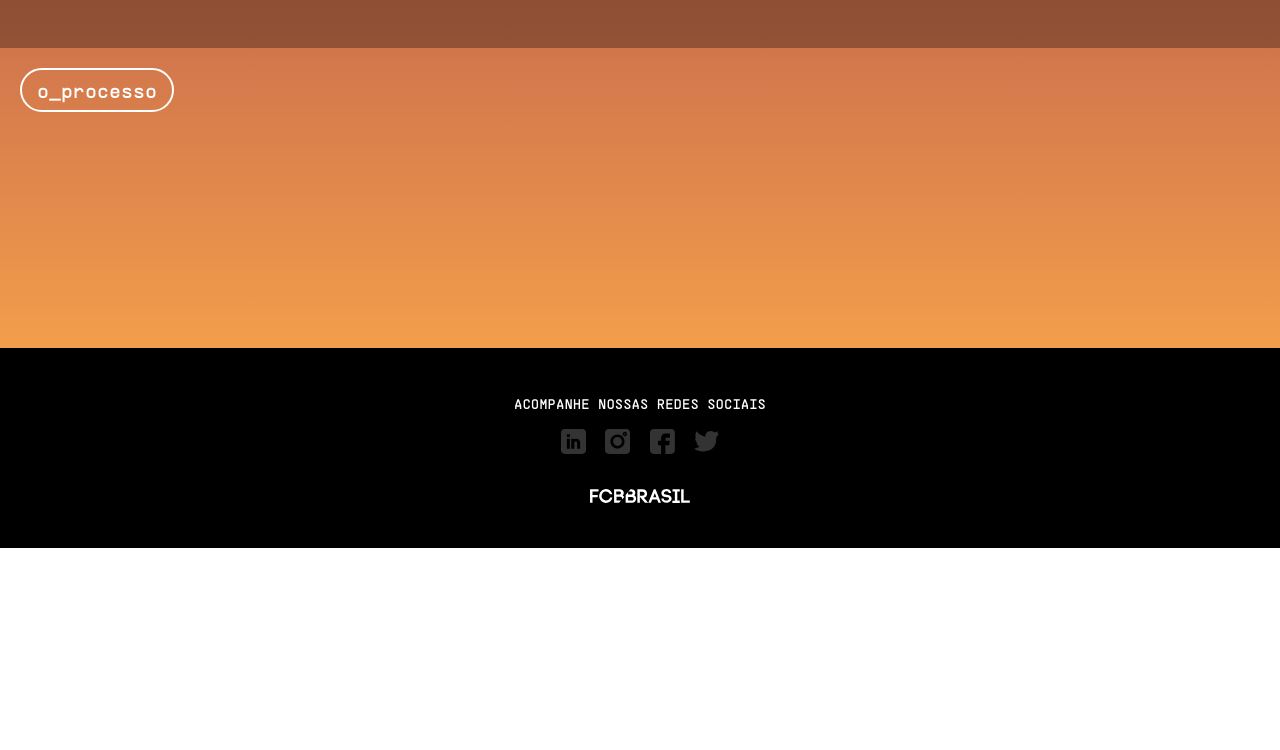
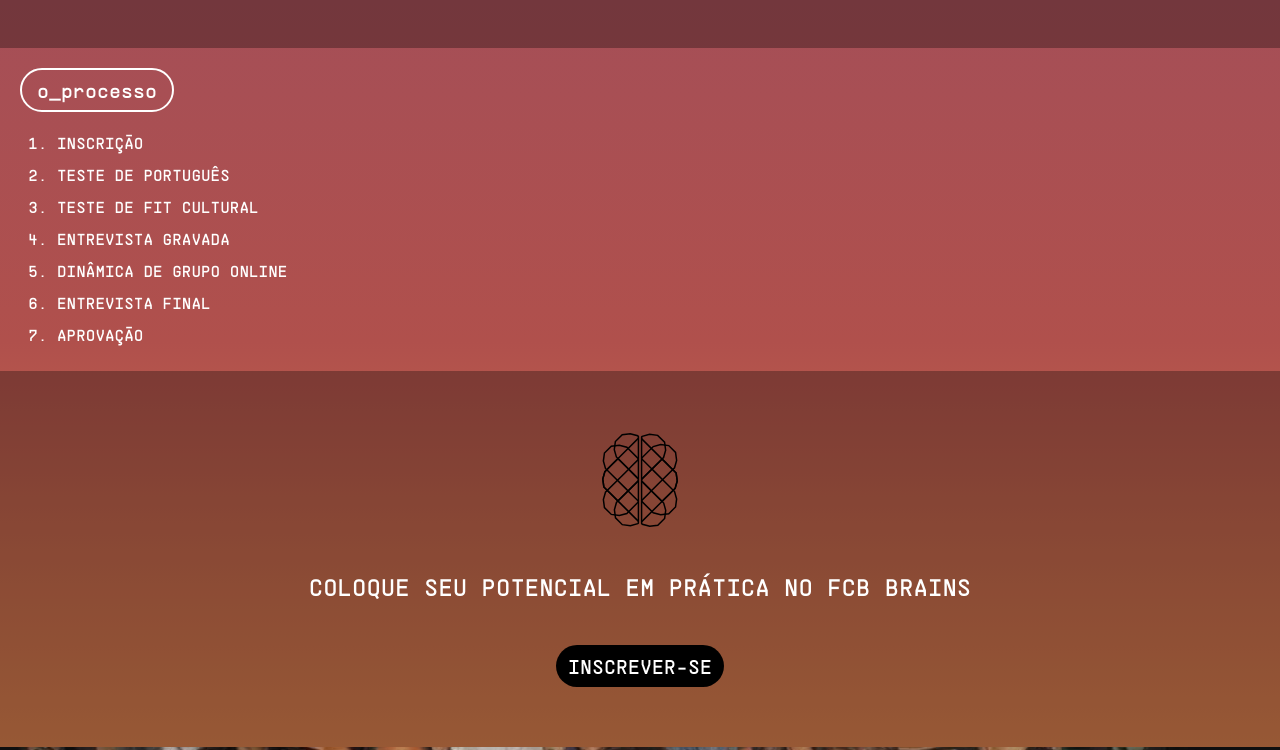
Before and after one commit to lilmonteiro/site-fcb-brains-2021, a plain HTML site: page index.html in a window 1280 px wide. Shown: the part 4080-4830 px from the top of the page. Before the commit the page ends 4628 px from the top, so only its background shows below. Drawn offline with Linux system fonts and the light colour scheme.

Commit message:
all blocks setted

```diff
--- a/index.html
+++ b/index.html
@@ -393,7 +393,7 @@
 
                 <div class="local-text">
                     <img class="local-icon" src="assets/local.svg">
-                    <a href="https://goo.gl/maps/73nDQQkkJ141p6G49">
+                    <a href="https://goo.gl/maps/73nDQQkkJ141p6G49" target="_blank">
                         <p>são paulo,sp</p>
                     </a>
                 </div>
@@ -460,8 +460,46 @@
             <div class="pill-title">
                 <p class="text-white">o_processo</p>
             </div>
+
+            <ol class="text-white block-text">
+                <li>
+                    INSCRIÇĀO
+                </li>
+                <li>
+                    TESTE DE PORTUGUÊS
+                </li>
+                <li>
+                    TESTE DE FIT CULTURAL
+                </li>
+                <li>
+                    ENTREVISTA GRAVADA
+                </li>
+                <li>
+                    DINÂMICA DE GRUPO ONLINE
+                </li>
+                <li>
+                    ENTREVISTA FINAL
+                </li>
+                <li>
+                    APROVAÇĀO
+                </li>
+            </ol>
+
+
         </div>
     </div>
+
+    <div id="cta-block" class="block text-white">
+        <div class="wrapper-inner cta-container text-uppercase">
+            <img src="assets/brain-icon.svg">
+            <p>Coloque seu potencial em prática no FCB Brains</p>
+            <button id="cta-final" type="button" class="btn btn-dark btn-inscrever">INSCREVER-SE</button>
+        </div>
+    </div>
+
+    <div class="block turma-2019">
+    </div>
+
 
     <footer class="social-media-bar">
         <p class="social-media-text">ACOMPANHE NOSSAS REDES SOCIAIS</p>
@@ -474,7 +512,7 @@
                     <defs>
                     </defs>
                     <g>
-                        <path class="st0" d="M16.4,0H2.8C1.3,0,0,1.3,0,2.8v13.6c0,1.6,1.3,2.8,2.8,2.8h13.6c1.6,0,2.8-1.3,2.8-2.8V2.8
+                        <path class="" d="M16.4,0H2.8C1.3,0,0,1.3,0,2.8v13.6c0,1.6,1.3,2.8,2.8,2.8h13.6c1.6,0,2.8-1.3,2.8-2.8V2.8
    C19.2,1.3,18,0,16.4,0L16.4,0z M6.8,15.2H4.5V7.4h2.3V15.2z M6.8,6.2H4.5V4h2.3V6.2z M14.7,15.2h-2.3v-4.5c0-0.6-0.5-1.1-1.1-1.1
    c-0.6,0-1.1,0.5-1.1,1.1v4.5H7.9V7.4h2.3v0.4c0.6-0.2,1-0.4,1.7-0.4c1.5,0,2.8,1.4,2.8,3V15.2z M14.7,15.2" />
                     </g>
@@ -488,13 +526,13 @@
                     <defs>
                     </defs>
                     <g>
-                        <path class="st0"
+                        <path class=""
                             d="M16.4,0H2.8C1.3,0,0,1.3,0,2.8v13.6c0,1.6,1.3,2.8,2.8,2.8h13.6c1.6,0,2.8-1.3,2.8-2.8V2.8
 		C19.2,1.3,18,0,16.4,0L16.4,0z M9.6,15c-3,0-5.4-2.4-5.4-5.4s2.4-5.4,5.4-5.4c3,0,5.4,2.4,5.4,5.4S12.6,15,9.6,15L9.6,15z
 		 M15.3,5.6c-0.9,0-1.7-0.8-1.7-1.7c0-0.9,0.8-1.7,1.7-1.7C16.2,2.3,17,3,17,3.9C17,4.9,16.2,5.6,15.3,5.6L15.3,5.6z M15.3,5.6" />
-                        <path class="st0" d="M15.3,3.4c-0.3,0-0.6,0.3-0.6,0.6c0,0.3,0.3,0.6,0.6,0.6c0.3,0,0.6-0.3,0.6-0.6C15.8,3.6,15.6,3.4,15.3,3.4
+                        <path class="" d="M15.3,3.4c-0.3,0-0.6,0.3-0.6,0.6c0,0.3,0.3,0.6,0.6,0.6c0.3,0,0.6-0.3,0.6-0.6C15.8,3.6,15.6,3.4,15.3,3.4
 		L15.3,3.4z M15.3,3.4" />
-                        <path class="st0" d="M9.6,6.2c-1.8,0-3.4,1.5-3.4,3.4c0,1.8,1.5,3.4,3.4,3.4c1.8,0,3.4-1.5,3.4-3.4C13,7.7,11.5,6.2,9.6,6.2
+                        <path class="" d="M9.6,6.2c-1.8,0-3.4,1.5-3.4,3.4c0,1.8,1.5,3.4,3.4,3.4c1.8,0,3.4-1.5,3.4-3.4C13,7.7,11.5,6.2,9.6,6.2
 		L9.6,6.2z M9.6,6.2" />
                     </g>
                 </svg></a>
@@ -506,7 +544,7 @@
                     <defs>
                     </defs>
                     <g>
-                        <path class="st0" d="M16.4,0H2.8C1.3,0,0,1.3,0,2.8v13.6c0,1.6,1.3,2.8,2.8,2.8h5.7v-6.8H6.2V9h2.3V6.8c0-1.9,1.5-3.4,3.4-3.4h3.4
+                        <path class="" d="M16.4,0H2.8C1.3,0,0,1.3,0,2.8v13.6c0,1.6,1.3,2.8,2.8,2.8h5.7v-6.8H6.2V9h2.3V6.8c0-1.9,1.5-3.4,3.4-3.4h3.4
    v3.4h-3.4V9h3.4l-0.6,3.4h-2.9v6.8h4.5c1.6,0,2.8-1.3,2.8-2.8V2.8C19.2,1.3,18,0,16.4,0L16.4,0z M16.4,0" />
                     </g>
                 </svg></a>
@@ -518,7 +556,7 @@
                     <defs>
                     </defs>
                     <g>
-                        <path class="st0" d="M7.2,15.7c-0.8,0-1.7-0.1-2.5-0.2c-1.5-0.2-3-1-3.5-1.3L0,13.6l1.2-0.4c1.3-0.4,2.2-0.7,3.2-1.1
+                        <path class="" d="M7.2,15.7c-0.8,0-1.7-0.1-2.5-0.2c-1.5-0.2-3-1-3.5-1.3L0,13.6l1.2-0.4c1.3-0.4,2.2-0.7,3.2-1.1
    c-1-0.5-1.8-1.4-2.2-2.5L2,8.7l0.2,0C2,8.5,1.8,8.3,1.7,8.1C1.2,7.3,0.9,6.4,1,5.7L1,4.9l0.5,0.2C1.3,4.7,1.1,4.3,1.1,3.9
    c-0.2-1,0-2,0.5-3l0.4-0.7l0.5,0.6c1.7,2,3.8,3.2,6.3,3.6C8.7,3.7,8.7,3,9,2.4c0.3-0.7,0.8-1.3,1.5-1.8C11.3,0.2,12.3,0,13.2,0
    c1,0.1,1.9,0.4,2.6,1.1c0.4-0.1,0.6-0.2,1-0.3c0.2-0.1,0.4-0.2,0.7-0.3l1.1-0.4l-0.7,2c0,0,0.1,0,0.1,0l1.2-0.1L18.5,3
--- a/style.css
+++ b/style.css
@@ -30,6 +30,7 @@
   --block-padding: 20px;
   --title-font-size: 20px;
   --paragraph: 5px;
+  --beneficios-icons-size:95px;
 
   background: linear-gradient(
     180deg,
@@ -69,7 +70,8 @@
 
 #a-fcb,
 #nossos-cases,
-#beneficios {
+#beneficios,
+#cta-block {
   background-color: rgba(0, 0, 0, 0.3);
 }
 
@@ -234,6 +236,14 @@
   font-size: 1.2em;
 }
 
+.local-text a:active{
+  color: rgba(255, 255, 255, 0.571);
+}
+
+.local-text a:visited{
+  color: white;
+}
+
 .local-icon{
   height: 25px;
   margin: 0 calc(var(--margin-social-icons) * 2) 0 0;
@@ -250,9 +260,8 @@
 
 .beneficios-item{
   margin: calc(var(--margin-social-icons) * 2);
-  width: 95px;
+  width: var(--beneficios-icons-size);
 }
-
 
 .beneficios-text{
   width: 100%;
@@ -261,6 +270,43 @@
   margin: var(--margin-social-icons) 0;
 }
 
+/* o processo */
+#o-processo ol {
+  font-weight: 400;
+}
+
+/* cta block  */
+
+.cta-container{
+  display: flex;
+  flex-direction: column;
+  align-items: center;
+  justify-content: center;
+}
+
+.cta-container p{
+  font-size: calc(var(--title-font-size) + 4px);
+  text-align: center;
+}
+.cta-container img{
+  max-width: 80px ;
+  margin-top: calc(var(--margin-social-icons) * 8)
+}
+
+#cta-final{
+  font-size: var(--title-font-size);
+}
+
+.cta-container > *{
+  margin-bottom: calc(var(--margin-social-icons) * 8);
+}
+
+/* turma */
+.turma-2019{
+  background: url(assets/turma-2019.jpg);
+  background-size: cover;
+  background-position: center;
+}
 
 /* footer */
 
```
Also changed, not shown: assets/turma-2019.jpg (added).
